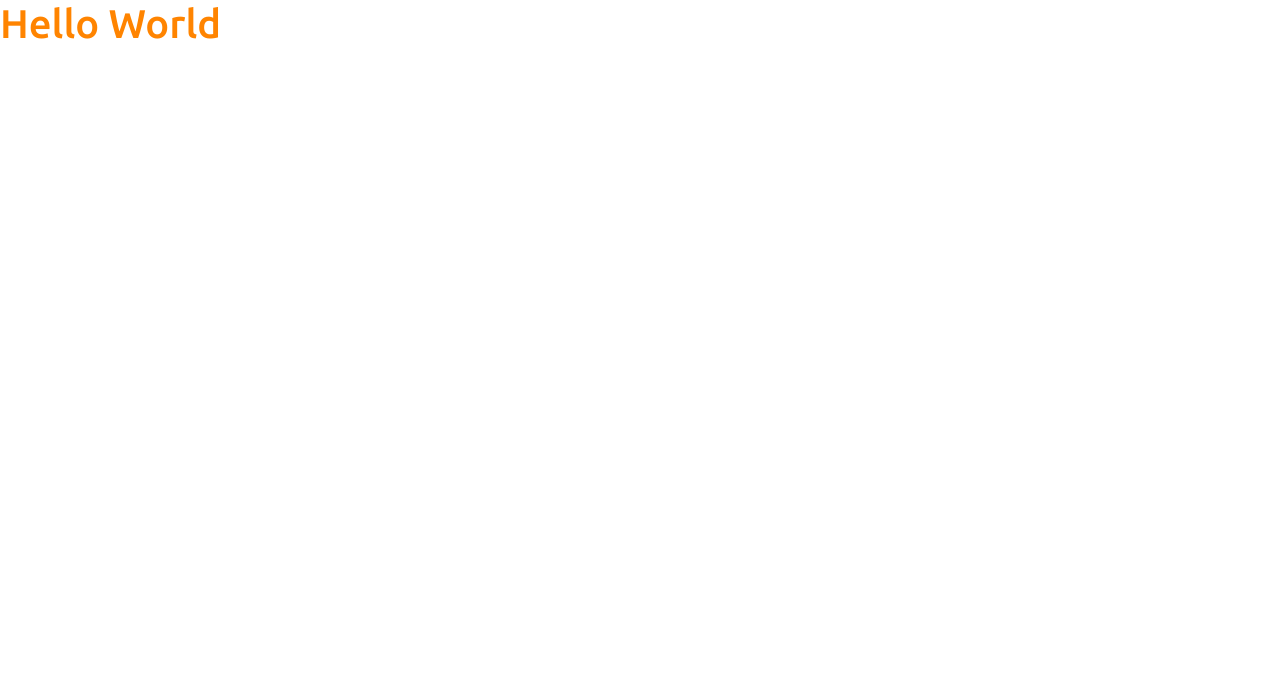
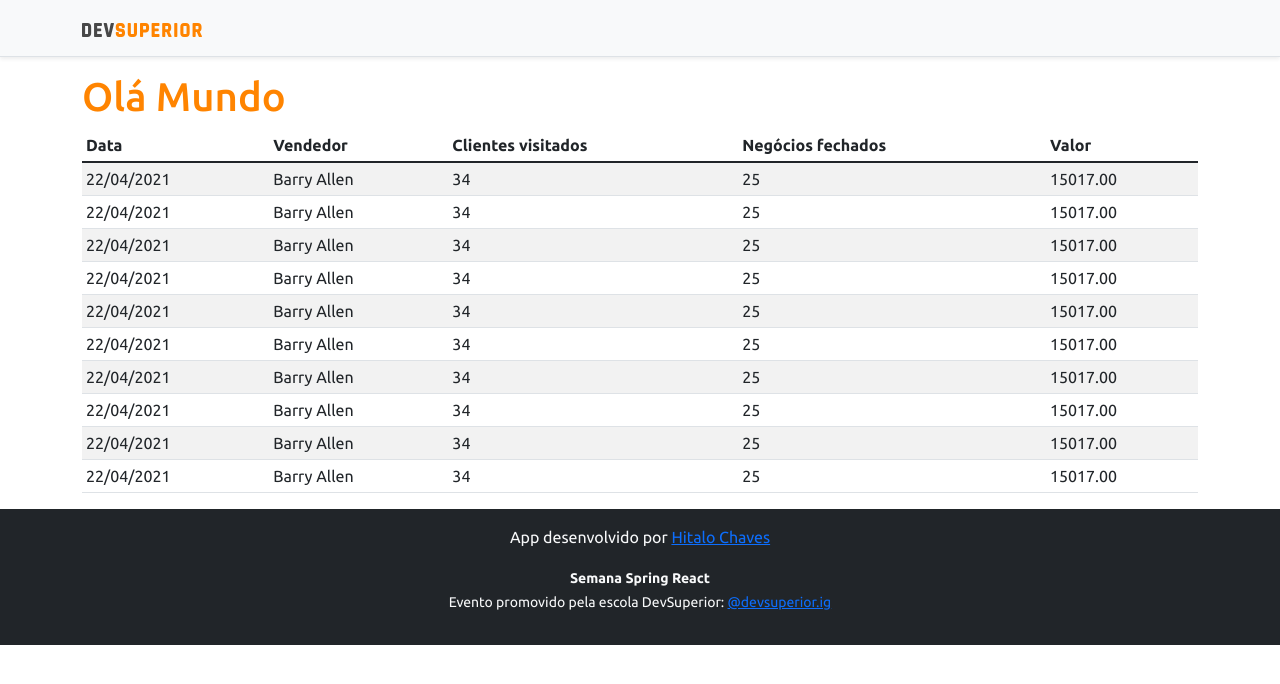
Before and after one commit to Hitalo-27/Projeto-Spring-React, a React (Create React App) app in the folder frontend/: page / in a window 1280 px wide. Shown: the top 684 px of the page. Built offline with nearby package versions, Linux system fonts and the light colour scheme.

Commit message:
Basic static components

```diff
--- a/frontend/src/App.tsx
+++ b/frontend/src/App.tsx
@@ -1,9 +1,19 @@
+import DataTable from "components/DataTable";
+import Footer from "components/Footer";
+import NavBar from "components/NavBar";
+
 function App() {
   return (
-    <div>
-      <h1 className="text-primary">Hello World</h1>
+    <>
+      <NavBar/>
+      <div className="container">
+        <h1 className="text-primary">Olá Mundo</h1>
+        <DataTable/>
+      </div>
 
-    </div>
+      <Footer/>
+
+    </>
   );
 }
 
--- /dev/null
+++ b/frontend/src/components/DataTable/index.tsx
@@ -0,0 +1,92 @@
+const DataTable = () => {
+    return(
+        <div className="table-responsive">
+            <table className="table table-striped table-sm">
+                <thead>
+                    <tr>
+                        <th>Data</th>
+                        <th>Vendedor</th>
+                        <th>Clientes visitados</th>
+                        <th>Negócios fechados</th>
+                        <th>Valor</th>
+                    </tr>
+                </thead>
+                <tbody>
+                    <tr>
+                        <td>22/04/2021</td>
+                        <td>Barry Allen</td>
+                        <td>34</td>
+                        <td>25</td>
+                        <td>15017.00</td>
+                    </tr>
+                    <tr>
+                        <td>22/04/2021</td>
+                        <td>Barry Allen</td>
+                        <td>34</td>
+                        <td>25</td>
+                        <td>15017.00</td>
+                    </tr>
+                    <tr>
+                        <td>22/04/2021</td>
+                        <td>Barry Allen</td>
+                        <td>34</td>
+                        <td>25</td>
+                        <td>15017.00</td>
+                    </tr>
+                    <tr>
+                        <td>22/04/2021</td>
+                        <td>Barry Allen</td>
+                        <td>34</td>
+                        <td>25</td>
+                        <td>15017.00</td>
+                    </tr>
+                    <tr>
+                        <td>22/04/2021</td>
+                        <td>Barry Allen</td>
+                        <td>34</td>
+                        <td>25</td>
+                        <td>15017.00</td>
+                    </tr>
+                    <tr>
+                        <td>22/04/2021</td>
+                        <td>Barry Allen</td>
+                        <td>34</td>
+                        <td>25</td>
+                        <td>15017.00</td>
+                    </tr>
+                    <tr>
+                        <td>22/04/2021</td>
+                        <td>Barry Allen</td>
+                        <td>34</td>
+                        <td>25</td>
+                        <td>15017.00</td>
+                    </tr>
+                    <tr>
+                        <td>22/04/2021</td>
+                        <td>Barry Allen</td>
+                        <td>34</td>
+                        <td>25</td>
+                        <td>15017.00</td>
+                    </tr>
+                    <tr>
+                        <td>22/04/2021</td>
+                        <td>Barry Allen</td>
+                        <td>34</td>
+                        <td>25</td>
+                        <td>15017.00</td>
+                    </tr>
+                    <tr>
+                        <td>22/04/2021</td>
+                        <td>Barry Allen</td>
+                        <td>34</td>
+                        <td>25</td>
+                        <td>15017.00</td>
+                    </tr>
+
+                </tbody>
+            </table>
+        </div>
+    )
+}
+
+export default DataTable;
--- /dev/null
+++ b/frontend/src/components/Footer/index.tsx
@@ -0,0 +1,15 @@
+const Footer = () => {
+    return(
+        <div>
+            <footer className="footer mt-auto py-3 bg-dark">
+                <div className="container">
+                    <p className="text-light">App desenvolvido por <a href="https://github.com/Hitalo-27" target="_blank" rel="noreferrer">Hitalo Chaves</a></p>
+                    <p className="text-light"><small><strong>Semana Spring React</strong><br/>
+                    Evento promovido pela escola DevSuperior: <a href="https://instagram.com/devsuperior.ig" target="_blank" rel="noreferrer">@devsuperior.ig</a></small></p>
+                </div>
+            </footer>
+        </div>
+    )
+}
+
+export default Footer;
--- /dev/null
+++ b/frontend/src/components/NavBar/index.tsx
@@ -0,0 +1,17 @@
+import ImgDsDark from 'assets/img/ds-dark.svg';
+
+const NavBar = () => {
+    return(
+        <div>
+            <div className="d-flex flex-column flex-md-row align-items-center p-3 px-md-4 mb-3 bg-light border-bottom shadow-sm">
+                <div className="container">
+                    <nav className="my-2 my-md-0 mr-md-3">
+                        <img src={ImgDsDark} alt="DevSuperior" width="120" />
+                    </nav>
+                </div>
+            </div>
+        </div>
+    )
+}
+
+export default NavBar;
```
Also changed, not shown: frontend/src/assets/img/ds-dark.svg (added).
